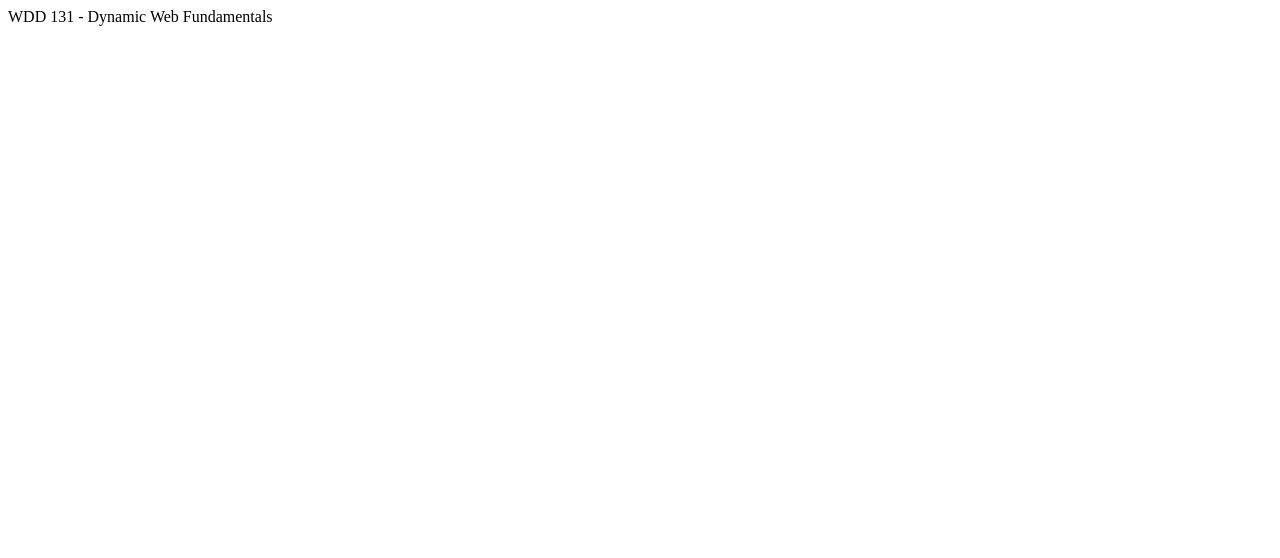
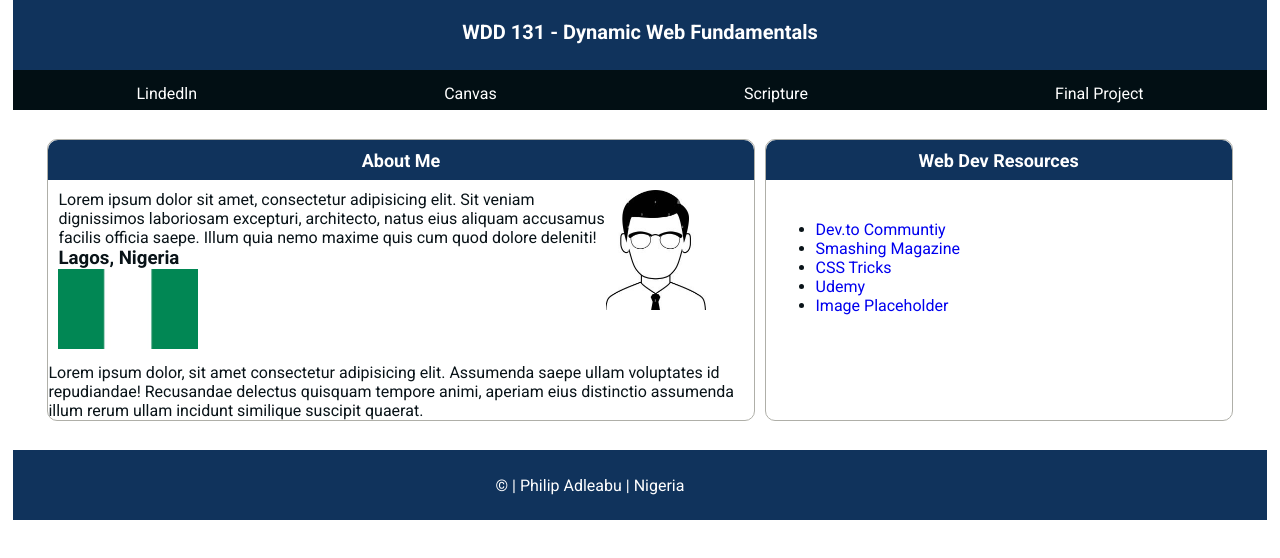
Before and after one commit to philipAdelabu/wdd131, a plain HTML site: page index.html in a window 1280 px wide. Drawn offline with Linux system fonts and the light colour scheme.

Commit message:
first commit

```diff
--- a/index.html
+++ b/index.html
@@ -4,15 +4,63 @@
         <meta charset="utf-8">
         <meta name="viewport" content="width=device-width, initial-scale=1.0">
         <meta name="description" content="WDD 131 - Dynamic web fundamentals, Philip Adelabu, Dev Commnunity, css tricks, javascript code">
-        <meta name="author" content="Philip Adelabu">
+        <meta name="author" content="Philip Adelabu | WDD 131">
+
+        <link rel="preconnect" href="https://fonts.googleapis.com">
+        <link rel="preconnect" href="https://fonts.gstatic.com" crossorigin>
+        <link href="https://fonts.googleapis.com/css2?family=Merriweather:ital,opsz,wght@0,18..144,300..900;1,18..144,300..900&family=Roboto:ital,wght@0,100..900;1,100..900&display=swap" rel="stylesheet">
+
+        <link rel="stylesheet" href="styles/base.css">
 
         <title>WDD 131 - Dynamic Web Fundamentals - Philip Adelabu</title>
         <body>
             <header>
                 <span id="course-title">WDD 131 - Dynamic Web Fundamentals</span>
+                <nav>
+                    <a href="https://www.linkedin.com/">Lindedln</a>
+                    <a href="https://byupw.instructure.com/">Canvas</a>
+                    <a href="https://www.churchofjesuschrist.org/study/scriptures/ot/gen/22?lang=eng">Scripture</a>
+                    <a href="#">Final Project</a>
+                </nav>
             </header>
-            <main></main>
-            <footer></footer>
+            <main>
+
+                <section class="card">
+                    <h2>About Me</h2>
+                    <div class="card-first">
+                        <div>
+                            <div>
+                                <p>Lorem ipsum dolor sit amet, consectetur adipisicing elit. Sit veniam dignissimos laboriosam excepturi, architecto, natus eius aliquam accusamus facilis officia saepe. Illum quia nemo maxime quis cum quod dolore deleniti!</p>
+
+                                <div>
+                                   <h3>Lagos, Nigeria</h3>
+                                   <div>
+                                      <div><img height="80" width="140" src="images/nigeria-flag.jpg" alt="Nigeria flag"></div>
+                                      <div></div>
+                                   </div>
+                                </div>
+                            </div>
+                        </div>
+                        <div><img height="120" width="100" src="images/avatar.jpg" alt="The avater image"></div>
+                    </div>
+
+                    <p>Lorem ipsum dolor, sit amet consectetur adipisicing elit. Assumenda saepe ullam voluptates id repudiandae! Recusandae delectus quisquam tempore animi, aperiam eius distinctio assumenda illum rerum ullam incidunt similique suscipit quaerat.</p>
+                </section>
+                <section class="card">
+                    <h2>Web Dev Resources</h2>
+                    <ul id="resources">
+                        <li><a href="#">Dev.to Communtiy</a></li>
+                        <li><a href="#">Smashing Magazine</a></li>
+                        <li><a href="#">CSS Tricks</a></li>
+                        <li><a href="#">Udemy</a></li>
+                        <li><a href="#">Image Placeholder</a></li>
+                    </ul>
+                </section>
+            </main>
+            <footer>
+                <p> &copy; <span id="currentyear"></span> | Philip Adleabu | Nigeria</p>
+                <p id="lastModified"></p>
+            </footer>
         </body>
     </head>
 </html>
--- a/styles/base.css
+++ b/styles/base.css
@@ -0,0 +1,127 @@
+:root {
+    --primary-color: #10335c;
+    --secondary-color: #EF343F;
+    --accent1-color: #091318;
+    --accent2-color: #92B9D6;
+    --heading-font: 'Merriweather', serif;
+    --body-font: "Roboto", sans-serif;
+}
+
+* {
+    margin: 0;
+    padding: 0;
+    box-sizing: border-box;
+}
+
+body {
+    font-family: var(--body-font);
+    color: var(--accent1-color);
+}
+
+
+
+header, footer {
+    width: 98%;
+    margin: 0 auto;
+}
+
+header {
+    margin-bottom: 20px;
+}
+
+
+#course-title {
+    display: block;
+    height: 70px;
+    text-align: center;
+    background-color: var(--primary-color);
+    color: #fff;
+    padding: 20px;
+    font-size: 20px;
+    font-weight: bold;
+
+}
+
+ nav {
+  background-color: #020f14;
+  display: flex;
+  justify-content: space-around;
+  align-items: center;
+  height: 40px;
+  margin: 0;
+}
+
+nav a {
+   color: #fff;
+   text-decoration: none;
+   padding-top: 7px;
+}
+
+a:hover {
+    color: yellow;
+}
+
+main {
+    max-width: 94%;
+    margin: 0 auto;
+    padding: 4px;
+    display: grid;
+    grid-template-columns: 3fr 2fr;
+}
+
+ .card {
+     border: 1px solid rgb(175, 175, 168);
+     margin: 5px;
+     border-radius: 10px;
+     height: auto;
+ }
+
+ .card > h2 {
+    height: 40px;
+    background-color: var(--primary-color);
+    color: #fff;
+    text-align: center;
+    align-content: center;
+    font-size: 18px;
+    border-top-right-radius: 10px;
+    border-top-left-radius: 10px;
+ }
+
+ #resources{
+    margin: 40px 50px;
+    align-content: center;
+    align-items: center;
+ }
+
+ .card-first {
+    display: grid;
+    grid-template-columns: 4fr 1fr;
+    padding: 10px;
+ }
+
+ a {
+    text-decoration: none;
+ }
+
+footer {
+    background-color: var(--primary-color);
+    color: #fff;
+    text-align: center;
+    align-items: center;
+    align-content: center;
+    height: 70px;
+    margin-top: 20px;
+}
+
+
+
+footer p {
+    align-items: center;
+    align-content: center;
+    margin-right: 100px;
+}
+
+footer > a  {
+    margin-bottom: 4px;
+    text-decoration: none;
+}
```
Also changed, not shown: images/avatar.jpg (added), images/nigeria-flag.jpg (added).
